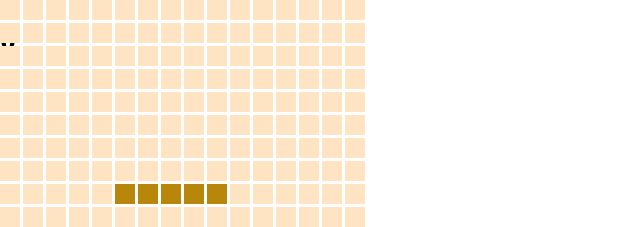
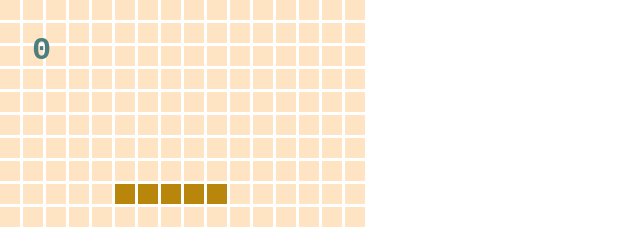
Before and after one commit to gherghett/DOM-Snake, a plain HTML site: page index.html in a window 1280 px wide. Shown: the top 227 px of the page, 0-640 px from the left. Drawn offline with Linux system fonts and the light colour scheme.

Commit message:
added score counter

```diff
--- a/index.html
+++ b/index.html
@@ -8,7 +8,7 @@
   <link rel="stylesheet" type="text/css" href="style.css" />
 </head>
 <body>
-    <h1>0</h1>
+    <h1 id="points">0</h1>
     <script defer src="snake.js"></script>
 </body>
 </html>
--- a/snake.js
+++ b/snake.js
@@ -303,6 +303,7 @@ class GameWorld {
         this.gameSpeed = START_SPEED;
         this.intervalId = setInterval(() => this.gameLoop(), this.gameSpeed);
         this.debug = new Debug();
+        this.pointElement = document.getElementById("points");
     }
     gameLoop(){
         this.snake.move();
@@ -311,6 +312,8 @@ class GameWorld {
             this.speedUp();
             this.grid.grow();
             this.points += 1;
+            this.pointElement.innerHTML = ""+this.points;
+
         }
         // console.log("gm");
     }
--- a/style.css
+++ b/style.css
@@ -2,6 +2,14 @@ body, html {
     overflow: hidden; /* Hide overflow for the whole page */
     margin: 0;
     padding: 0;
+}
+
+h1 {
+    z-index: 100;
+    position: relative;
+    margin: 1em;
+    font-family: 'Courier New', Courier, monospace;
+    color: rgb(77, 126, 126);
 }
 
 #meta_grid {
```
